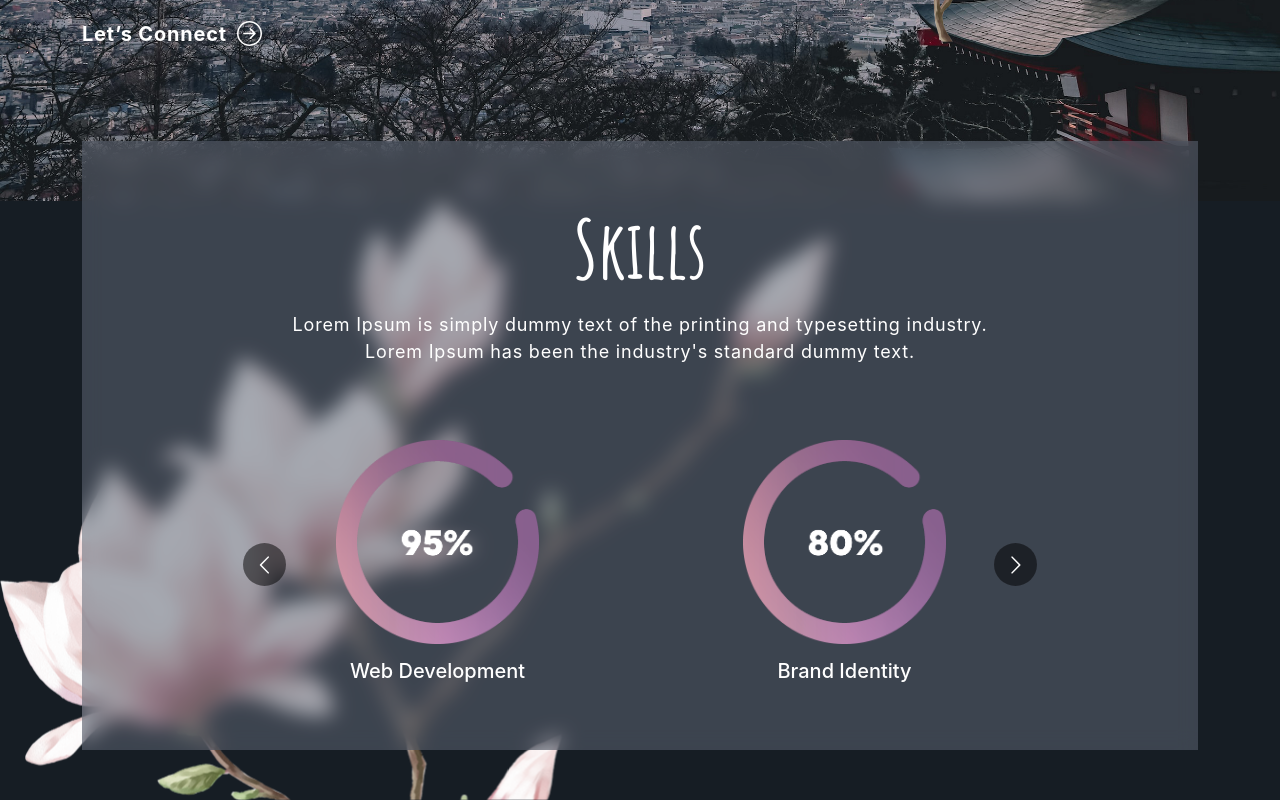
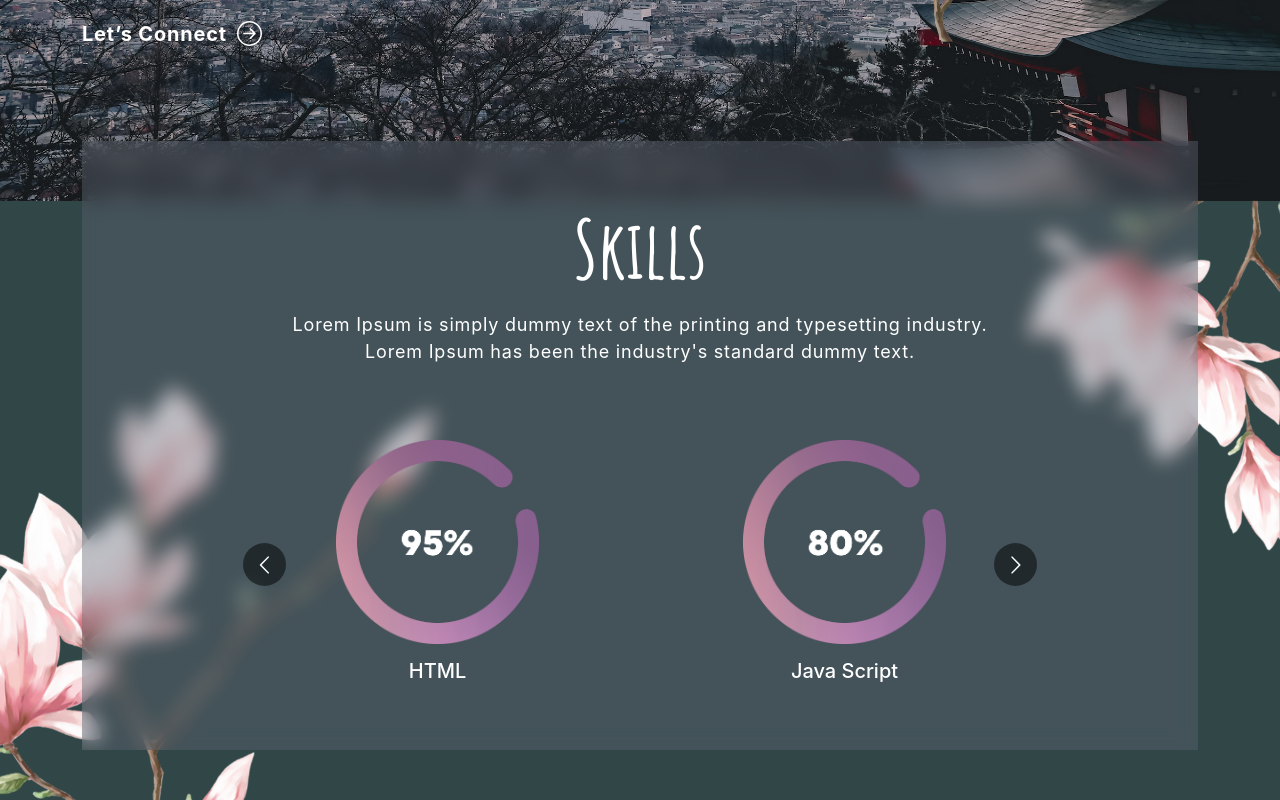
Before and after one commit to Inna-Mykytiuk/Responsive-portfolio-website, a React (Create React App) app: page / in a window 1280 px wide. Shown: the part 584-1384 px from the top of the page. Built offline with nearby package versions, Linux system fonts and the light colour scheme.

Commit message:
change background color skill section

```diff
--- a/src/App.css
+++ b/src/App.css
@@ -37,8 +37,8 @@ body {
   overflow-x: hidden;
   position: relative;
   /* background-color: #26313d !important; */
-  background-color: #161d24 !important;
-  /* background-color: #a7a9b6 !important; */
+
+  background-color: #314646 !important;
   /* background-color: rgba(15, 23, 27, 0.85) !important; */
 
   color: #fff !important;
@@ -359,9 +359,9 @@ nav.navbar .navbar-toggler[aria-expanded='true'] .navbar-toggler-icon {
   margin-top: 0;
   /* padding: 200px 0 150px 0; */
   /* background-image: url('./assets/img/banner-bg.png'); */
-  background-image: url('./assets/img/flower1.png');
+  background-image: url('./assets/img/flower11.png');
   /* background-position: top center; */
-  /* background-size: cover; */
+  background-size: cover;
   background-repeat: no-repeat;
 }
 .skill-bx {
@@ -371,7 +371,7 @@ nav.navbar .navbar-toggler[aria-expanded='true'] .navbar-toggler-icon {
   padding: 60px 50px;
   margin-top: -60px;
   backdrop-filter: blur(10px);
-  background-color: #5e65748c;
+  background-color: #5f677666;
 }
 
 .skill-bx:before {
--- a/src/components/Skills.js
+++ b/src/components/Skills.js
@@ -5,6 +5,7 @@ import { Container, Row, Col } from 'react-bootstrap';
 import meter1 from '../assets/img/meter1.png';
 import meter2 from '../assets/img/meter2.png';
 import meter3 from '../assets/img/meter3.png';
+import meter4 from '../assets/img/meter4.png';
 import colorSharp from '../assets/img/color-sharp.png';
 
 export const Skills = () => {
@@ -47,19 +48,19 @@ export const Skills = () => {
               >
                 <div className="item">
                   <img src={meter1} alt="Img" />
-                  <h5>Web Development</h5>
+                  <h5>HTML</h5>
                 </div>
                 <div className="item">
                   <img src={meter2} alt="Img" />
-                  <h5>Brand Identity</h5>
+                  <h5>Java Script</h5>
                 </div>
                 <div className="item">
                   <img src={meter3} alt="Img" />
-                  <h5>Logo Design</h5>
+                  <h5>SASSDesign</h5>
                 </div>
                 <div className="item">
-                  <img src={meter1} alt="Img" />
-                  <h5>Web Development</h5>
+                  <img src={meter4} alt="Img" />
+                  <h5>SASS</h5>
                 </div>
               </Carousel>
             </div>
```
Also changed, not shown: src/assets/img/flower11.png (added), src/assets/img/meter4.png (added), src/components/Projects.js (added).
